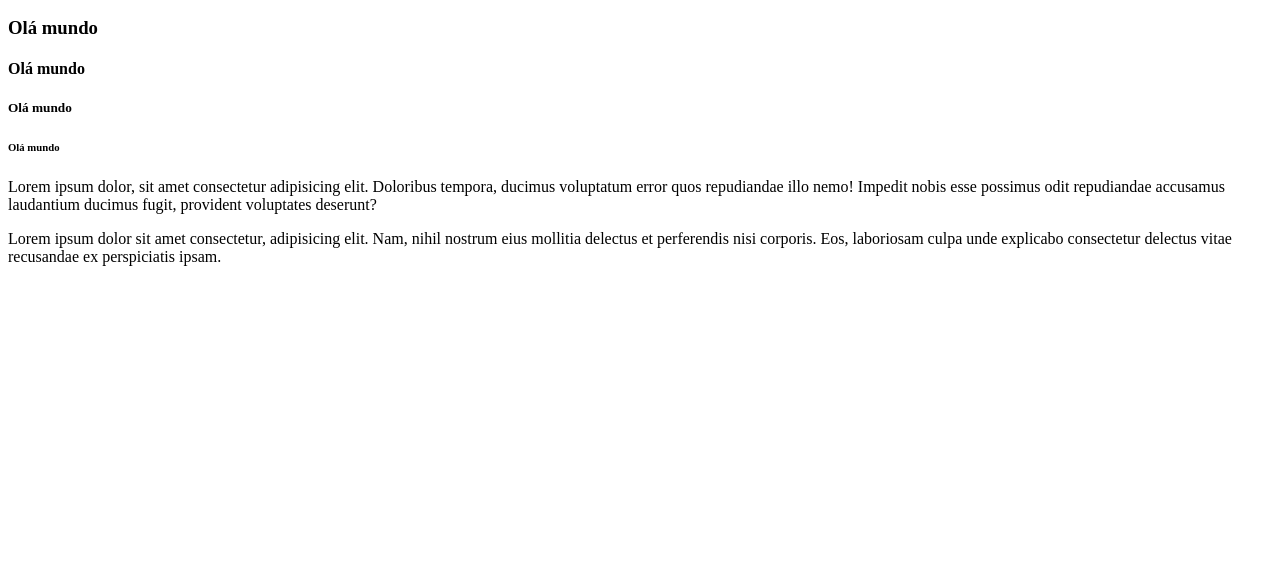
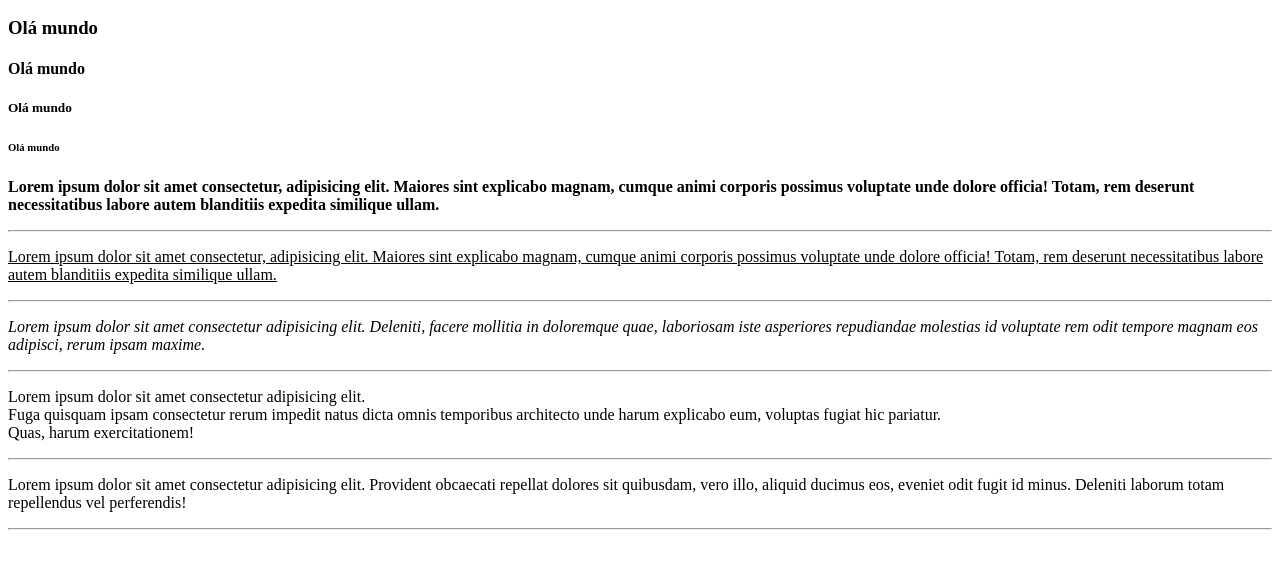
Before and after one commit to alissoncesar/html-tags-de-texto, a plain HTML site: page index.html in a window 1280 px wide. Shown: the part 110-678 px from the top of the page. Drawn offline with Linux system fonts and the light colour scheme.

Commit message:
atividade de casa

```diff
--- a/index.html
+++ b/index.html
@@ -13,8 +13,11 @@
     <h5>Olá mundo</h5>
     <h6>Olá mundo</h6>
 
-    <p>Lorem ipsum dolor, sit amet consectetur adipisicing elit. Doloribus tempora, ducimus voluptatum error quos repudiandae illo nemo! Impedit nobis esse possimus odit repudiandae accusamus laudantium ducimus fugit, provident voluptates deserunt?</p>
-    <p>Lorem ipsum dolor sit amet consectetur, adipisicing elit. Nam, nihil nostrum eius mollitia delectus et perferendis nisi corporis. Eos, laboriosam culpa unde explicabo consectetur delectus vitae recusandae ex perspiciatis ipsam.</p>
+    <p><strong>Lorem ipsum dolor sit amet consectetur, adipisicing elit. Maiores sint explicabo magnam, cumque animi corporis possimus voluptate unde dolore officia! Totam, rem deserunt necessitatibus labore autem blanditiis expedita similique ullam.</strong></p><hr>
+    <p><u>Lorem ipsum dolor sit amet consectetur, adipisicing elit. Maiores sint explicabo magnam, cumque animi corporis possimus voluptate unde dolore officia! Totam, rem deserunt necessitatibus labore autem blanditiis expedita similique ullam.</u></p><hr>
+    <p><em>Lorem ipsum dolor sit amet consectetur adipisicing elit. Deleniti, facere mollitia in doloremque quae, laboriosam iste asperiores repudiandae molestias id voluptate rem odit tempore magnam eos adipisci, rerum ipsam maxime.</em></p><hr>
+    <p>Lorem ipsum dolor sit amet consectetur adipisicing elit. <br>Fuga quisquam ipsam consectetur rerum impedit natus dicta omnis temporibus architecto unde harum explicabo eum, voluptas fugiat hic pariatur.<br> Quas, harum exercitationem!</p><hr>
+    <p>Lorem ipsum dolor sit amet consectetur adipisicing elit. Provident obcaecati repellat dolores sit quibusdam, vero illo, aliquid ducimus eos, eveniet odit fugit id minus. Deleniti laborum totam repellendus vel perferendis!</p><hr>
 
 </body>
 </html>
```
Also changed, not shown: 1 other file.
